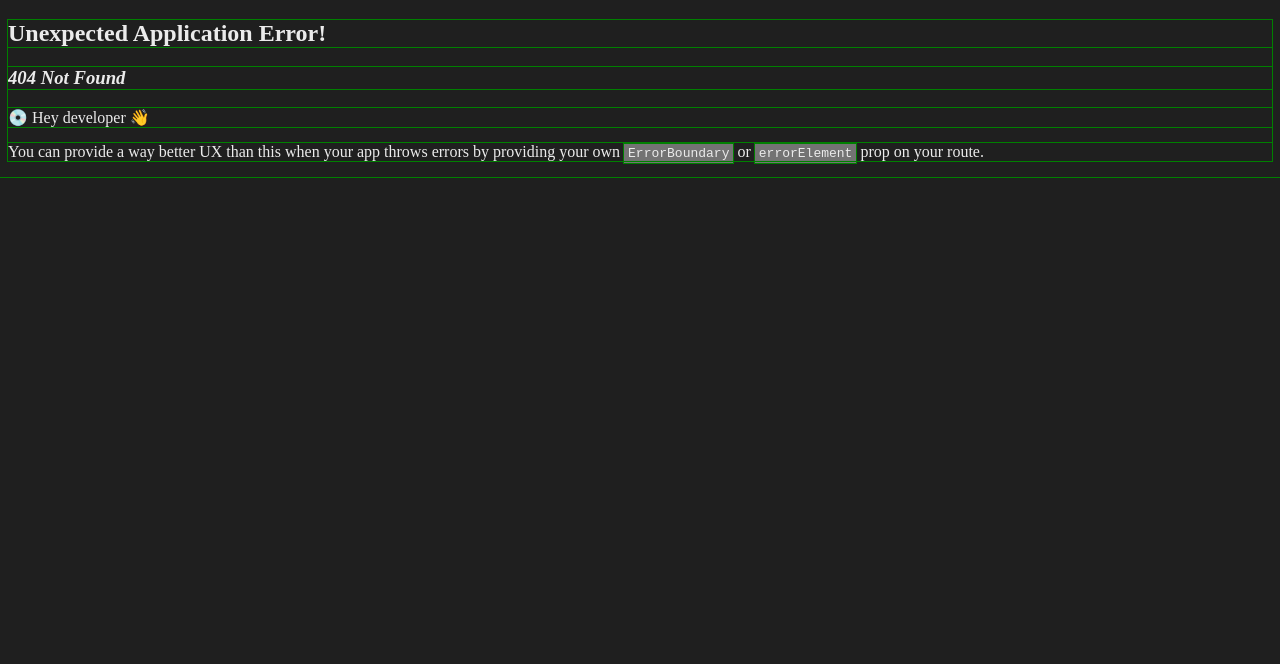
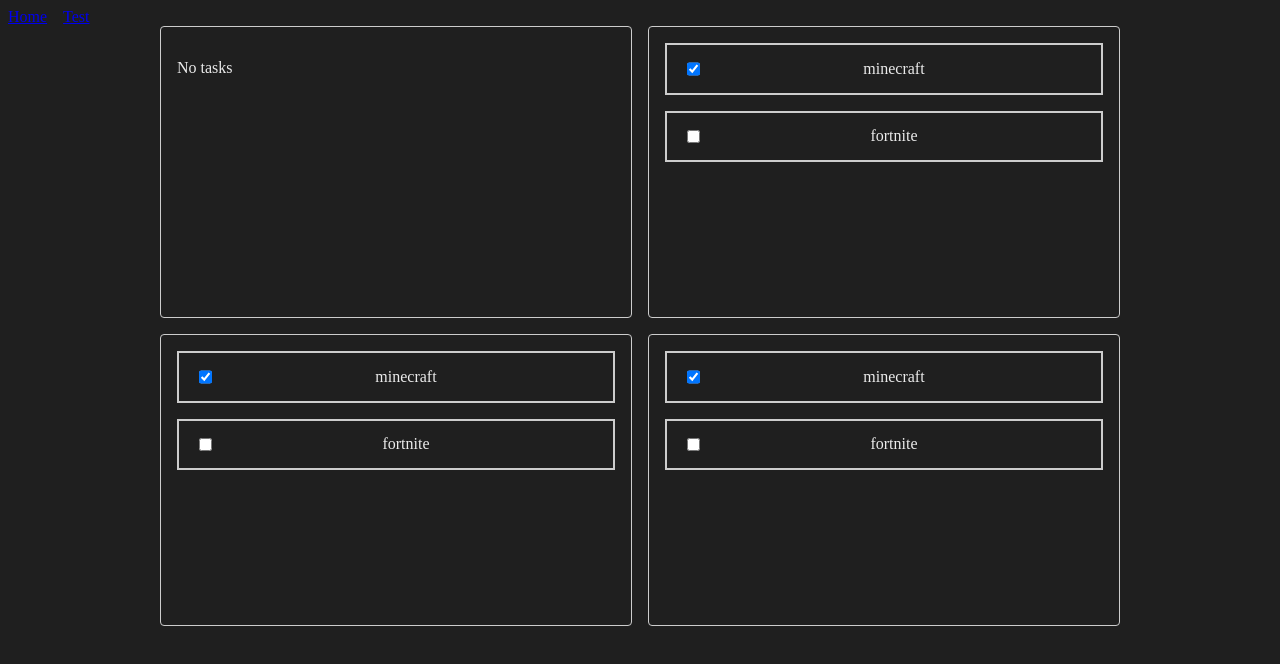
Before and after one commit to Sakui-ph/eisenhower-productivity-app, a React (Vite) app: page / in a window 1280 px wide. Before the commit this address had no page. Shown: the top 664 px of the page. Built offline with nearby package versions, Linux system fonts and the light colour scheme.

Commit message:
fix styles

```diff
--- a/src/components/Navbar/Navbar.tsx
+++ b/src/components/Navbar/Navbar.tsx
@@ -1,18 +1,16 @@
-import '../../styles/Navbar.css';
+import { Outlet } from 'react-router-dom';
+import './styles/navbar.css';
 
 export default function Navbar() {
   return (
+    <>
       <div className="navbar">
         <nav>
-        <ul>
-          <li>
           <a href="/">Home</a>
-          </li>
-          <li>
           <a href="/test">Test</a>
-          </li>
-        </ul>
         </nav>
       </div>
+      <Outlet />
+    </>
   );
 }
--- a/src/styles/navbar.css
+++ b/src/components/Navbar/styles/navbar.css
@@ -1,6 +1,10 @@
 .navbar > nav {
     display: flex;
     flex-direction: row;
-
+    gap: 1em;
     list-style: none;
 }
+
+.navbar a {
+    display: inline;
+}
--- a/src/pages/mainPage/Main.tsx
+++ b/src/pages/mainPage/Main.tsx
@@ -1,5 +1,6 @@
-import '../../styles/eisenhower.css';
-import '../../styles/task.css';
+import './styles/eisenhower.css';
+import './styles/task.css';
+import './styles/main.css';
 import { ITaskBoxProps } from '../../components/TaskBox';
 import EisenhowerBox from '../../components/EisenhowerBox';
 
@@ -9,11 +10,13 @@
     { isChecked: false, taskDescription: 'fortnite' },
   ];
   return (
-    <div className="eisenhower-box-grid">
-      <EisenhowerBox></EisenhowerBox>
-      <EisenhowerBox taskBoxData={taskBox0}></EisenhowerBox>
-      <EisenhowerBox taskBoxData={taskBox0}></EisenhowerBox>
-      <EisenhowerBox taskBoxData={taskBox0}></EisenhowerBox>
+    <div className="main-page-content">
+      <div className="eisenhower-box-grid">
+        <EisenhowerBox></EisenhowerBox>
+        <EisenhowerBox taskBoxData={taskBox0}></EisenhowerBox>
+        <EisenhowerBox taskBoxData={taskBox0}></EisenhowerBox>
+        <EisenhowerBox taskBoxData={taskBox0}></EisenhowerBox>
+      </div>
     </div>
   );
 }
--- a/src/styles/eisenhower.css
+++ b/src/pages/mainPage/styles/eisenhower.css
@@ -1,13 +1,16 @@
 .eisenhower-box-grid {
+    position: relative;
     display: grid;
     grid-template-columns: 1fr 1fr;
-    gap: 1rem;
-    width: 50vw;
-    height: 100vh;
+    grid-template-rows: 1fr 1fr;
+    gap: 1rem 1rem;
+    width: 75vw;
+    height: 75vh;
 }
 
 .eisenhower-box {
-    height: 400px;
+    height: inherit / 2;
+    width: inherit / 2;
     display: flex;
     flex-direction: column;
     gap: 1rem;
--- /dev/null
+++ b/src/pages/mainPage/styles/main.css
@@ -0,0 +1,8 @@
+.main-page-content {
+    margin: 0 auto;
+    display: flex;
+    flex-direction: column;
+    align-items: center;
+    height: 100%;
+    max-height: 100vh;
+}
--- a/src/styles/task.css
+++ b/src/pages/mainPage/styles/task.css
@@ -10,12 +10,9 @@
 }
 
 .eisenhower-box > .task > .task-details {
-    padding: 3em 1em;
-
-    position: relative;
     box-sizing: border-box;
     overflow: hidden;
-
+    margin: 0 auto;
     display: flex;
     justify-content: center; /* Align horizontal */
     align-items: center; /* Align vertical */
@@ -23,6 +20,7 @@
 
 .eisenhower-box > .task > .task-details > .task-description {
     margin: 0;
+    height: inherit;
 }
 
 .task .task-body {
--- a/src/routes/routes.tsx
+++ b/src/routes/routes.tsx
@@ -2,16 +2,21 @@
 import Test from '../pages/testPage/Test';
 import Filler from '../pages/fillerPage/Filler';
 import Main from '../pages/mainPage/Main';
+import Navbar from '../components/Navbar/Navbar';
 
 const router = createBrowserRouter([
   {
-    path: '/home',
-    element: <Main />,
+    path: '/',
+    element: <Navbar />,
     children: [
       {
-        index: true,
         path: 'test',
         element: <Test />,
+      },
+      {
+        index: true,
+        path: '/',
+        element: <Main />,
       },
     ],
   },
--- a/src/styles/base.css
+++ b/src/styles/base.css
@@ -6,10 +6,6 @@
 *::after,
 *::before {
     box-sizing: inherit;
-}
-
-* {
-    outline: solid 1px green;
 }
 
 body {
```
Lines whose indentation alone changed are shown as unchanged.
